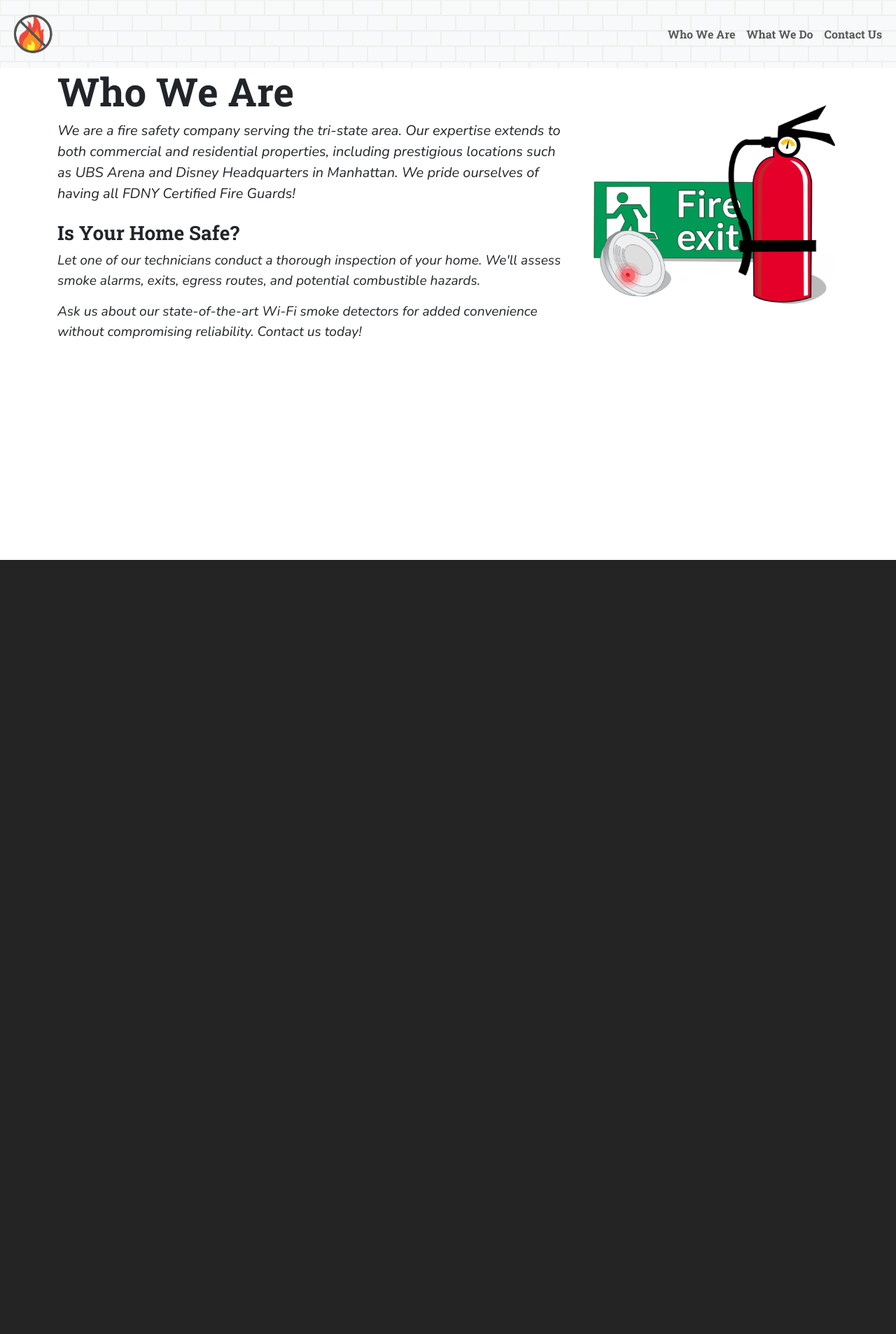
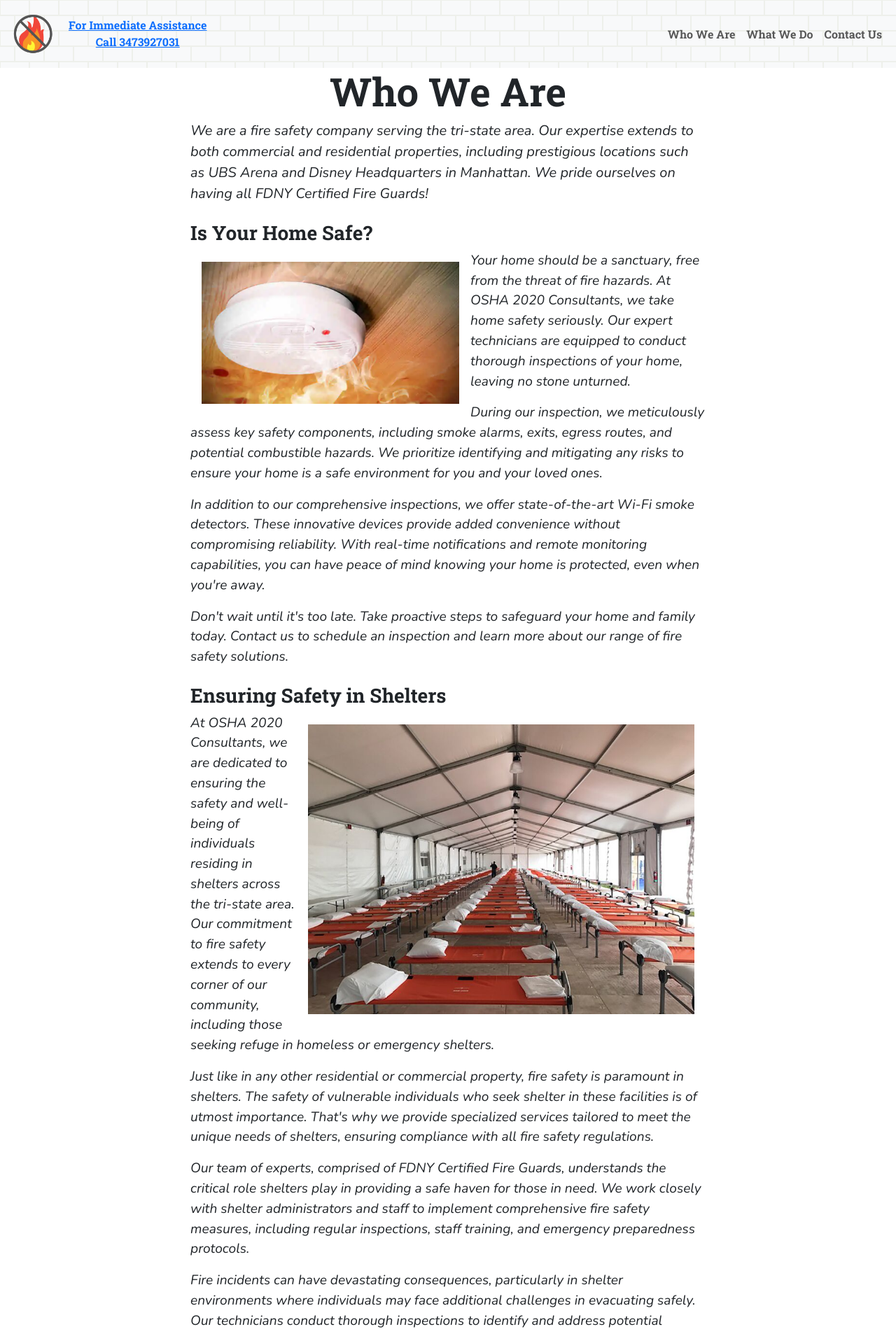
Before and after one commit to ronrain/fire-safety, a React (Vite) app in the folder fire-safety/: page /about in a window 1280 px wide. Shown: the top 1906 px of the page at 70% size. Before the commit the page ends 800 px from the top, so only its background shows below. Built offline with nearby package versions, Linux system fonts and the light colour scheme.

Commit message:
update content and styling, potential for footer

```diff
--- a/fire-safety/src/App.css
+++ b/fire-safety/src/App.css
@@ -48,34 +48,12 @@
   padding-left: 24px;
 }
 
-.monster-list,
-.monster-details,
-.spell-list,
-.spell-details {
-  max-width: 900px;
-  margin: 0 auto 36px;
-}
-
 .logo {
   height: 3em;
   will-change: filter;
   transition: filter 300ms;
 }
-.logo:hover {
-  filter: drop-shadow(0 0 2em #61dafbaa);
+footer, body{
+  margin-top: 0;
+  padding-top: 0;
 }
-
-@keyframes logo-spin {
-  from {
-    transform: rotate(0deg);
-  }
-  to {
-    transform: rotate(360deg);
-  }
-}
-
-@media (prefers-reduced-motion: no-preference) {
-  .logo {
-    animation: logo-spin infinite 20s linear;
-  }
-}
--- a/fire-safety/src/App.jsx
+++ b/fire-safety/src/App.jsx
@@ -11,6 +11,7 @@
 import ContactForm from './pages/ContactForm/ContactForm'
 
 import NavBar from './components/NavBar/NavBar'
+import Footer from './components/Footer/Footer'
 
 function App() {
   const location = useLocation()
@@ -19,6 +20,7 @@
   return (
     <>
       <NavBar />
+      {/* <a href="tel:+3473927031" className="text-center" style={{}}><strong>For Immediate Assistance Call 3473927031</strong></a> */}
       <Routes>
         <Route path='/details' element={<Details />} />
         <Route path='/about' element={<About />} />
@@ -29,17 +31,17 @@
       <div className="row">
         <div className="col-lg-8 mx-auto">
           <h1 className="display-4 text-center">OSHA 2020 Consultants</h1>
-          <img src="./fire-ex.jpeg" alt="Check Your Fire Extinguishers!" className="d-block mx-auto" style={{ maxWidth: '100%', height: 'auto' }} />
-          <p className="lead text-center">
+          <img src="./fire-safety.png" alt="At Home Fire Safety" className="fire-safety img-fluid" style={{ float:'right', maxWidth: '75%', height: 'auto' }} />
+          <p className="lead">
             OSHA 2020 Consultants is your trusted partner for fire safety solutions. Serving the tri-state area, we specialize in a wide range of services to ensure the safety and compliance of your premises.
           </p>
-          <p className='lead text-center'><strong>All of our Fire Guards are FDNY certified.</strong> Our fire guards can provide assistance for Impairments (F-01), Shelters (F-02), Temporary Assembly (F-04), Fire Safety Managers (S-56) and Temporary Heat (S-92). We have worked for corporate buildings, venues construction sites and many more. Whatever you need, we can provide you with the highest level of service.</p>
-          <p className='lead text-center'>We offer round-the-clock availability,<strong>24/7/365</strong>, to address any Fire Life Safety emergencies at your facility, ensuring compliance with local regulations and the continuous operation of your building.</p>
+          <p className='lead'><strong>All of our Fire Guards are FDNY certified.</strong> Our fire guards can provide assistance for Impairments (F-01), Shelters (F-02), Temporary Assembly (F-04), Fire Safety Managers (S-56) and Temporary Heat (S-92). We have worked for corporate buildings, venues construction sites and many more. Whatever you need, we can provide you with the highest level of service.</p>
+          <p className='lead'>We offer round-the-clock availability,<strong>24/7/365</strong>, to address any Fire Life Safety emergencies at your facility, ensuring compliance with local regulations and the continuous operation of your building.</p>
         </div>
       </div>
     </main>
-
       )}
+    {/* <Footer /> */}
     </>
   )
 }
--- /dev/null
+++ b/fire-safety/src/components/Footer/Footer.css
@@ -0,0 +1,10 @@
+footer, body{
+  margin-top: 0;
+  padding-top: 0;
+}
+
+.bg-dark, .text-white, .py-4, .mt-auto, .d-flex, .flex-column{
+  margin-top: 0;
+  padding-top: 0;
+  box-sizing: border-box;
+}
--- /dev/null
+++ b/fire-safety/src/components/Footer/Footer.jsx
@@ -0,0 +1,36 @@
+import React from 'react';
+import './Footer.css'
+
+const Footer = () => {
+  return (
+    <body class="d-flex flex-column" style={{margin:'0', padding:'0'}}>
+    <footer className="bg-dark text-white py-4 mt-auto" style={{margin:'0', padding:'0', position:'relative'}}>
+      <div className="container">
+        <div className="row">
+          <div className="col-lg-6">
+            <h5>OSHA 2020 Consultants - Fire Safety</h5>
+            <p>Email: info@example.com</p>
+            <a href="tel:+3473927031" className="mr-auto"><strong>For Immediate Assistance Call 3473927031</strong></a>
+          </div>
+          <div className="col-lg-6">
+            <h5>Quick Links</h5>
+            <ul className="list-unstyled">
+              <li><a href="/">Home</a></li>
+              <li><a href="/about">About Us</a></li>
+              <li><a href="/details">Services</a></li>
+              <li><a href="/contact">Contact Us</a></li>
+            </ul>
+          </div>
+        </div>
+        <div className="row mt-3">
+          <div className="col-lg-12">
+            <p className="text-center">© 2024 Ron Rain Studios. All Rights Reserved.</p>
+          </div>
+        </div>
+      </div>
+    </footer>
+    </body>
+  );
+};
+
+export default Footer;
--- a/fire-safety/src/components/LocationList/LocationList.jsx
+++ b/fire-safety/src/components/LocationList/LocationList.jsx
@@ -5,25 +5,25 @@
     <div>
       <h2 className="text-center">{props.title}</h2>
       <div className="container">
-        <div className="row row-cols-1 row-cols-md-2 row-cols-lg-3 g-3 justify-content-center">
+        <div className="row row-cols-1 row-cols-md-2 row-cols-lg-3 g-3 mx-auto">
           {props.location.map((item) => (
             <div className="col" key={item._id}>
-              <div className="card mb-3" style={{ width: '18rem' }}>
+              <div className="card mb-3 mx-auto" style={{ width: '18rem',  borderColor: '#3185fc', borderWidth: '2px', borderStyle: 'solid' }}>
                 <img
                   src={item.imageUrl}
                   className="card-img-top img-fluid"
-                  style={{ height: '200px' }} // Adjust the height as needed
+                  style={{ height: '200px' }}
                   alt=""
                 />
-                <div className="card-body">
-                  <p className="card-text">{item.location}</p>
+                <div className="card-body" style={{ backgroundColor:'#f4f9e9'}}>
+                  <p className="card-text text-center"> <strong>{item.location}</strong></p>
                 </div>
               </div>
             </div>
           ))}
         </div>
       </div>
-      <div className="mb-4"></div> {/* Add space at the bottom */}
+      <div className="mb-4"></div>
     </div>
   );
 };
--- a/fire-safety/src/components/NavBar/NavBar.jsx
+++ b/fire-safety/src/components/NavBar/NavBar.jsx
@@ -7,9 +7,9 @@
     <nav className="navbar navbar-expand-lg navbar-light bg-light">
     <div className="container-fluid">
       <a className="navbar-brand" href="/">
-        <img src="./logo.png" alt="Logo" className="navbar-logo" style={{ width: '70px', height: 'auto' }} />
+        <img src="./logo.png" alt="Logo" className="navbar-logo" style={{ width: '70px', height: 'auto', textDecoration:'none', textDecorationLine:'none', color:'#222725'  }} />
       </a>
-      {/* <a href="tel:+3473927031" className="mr-auto"><strong>For Immediate Assistance Call 3473927031</strong></a> */}
+      <a href="tel:+3473927031" className="mr-auto text-center"><strong>For Immediate Assistance <br /> Call 3473927031</strong></a>
       <button className="navbar-toggler" type="button" data-bs-toggle="collapse" data-bs-target="#navbarNavDropdown" aria-controls="navbarNavDropdown" aria-expanded="false" aria-label="Toggle navigation">
         <span className="navbar-toggler-icon"></span>
       </button>
--- a/fire-safety/src/components/ServiceList/ServiceList.css
+++ b/fire-safety/src/components/ServiceList/ServiceList.css
@@ -5,3 +5,7 @@
 .card-background-services {
   background-color: red;
 }
+
+.card {
+  border-color: #3a405a;
+}
--- a/fire-safety/src/components/ServiceList/ServiceList.jsx
+++ b/fire-safety/src/components/ServiceList/ServiceList.jsx
@@ -8,8 +8,8 @@
   <div className="container">
     <div className="card-deck">
       {props.service.map((item) => (
-            <div className="card mb-4" key={item._id}>
-              <div className="card-header"><strong>{item.code}</strong></div>
+        <div className="card mb-4 card-design" key={item._id} style={{ borderColor: '#3185fc', borderWidth: '2px', borderStyle: 'solid' }}>
+          <div className="card-header" style={{ backgroundColor:'#f4f9e9'}}><strong>{item.code}</strong></div>
           <div className="card-body">
             <h5 className="card-title">{item.name}</h5>
             <p className="card-text">{item.description}</p>
--- a/fire-safety/src/index.css
+++ b/fire-safety/src/index.css
@@ -57,3 +57,8 @@
 button:focus-visible {
   outline: 4px auto -webkit-focus-ring-color;
 }
+
+footer, body{
+  margin-top: 0;
+  padding-top: 0;
+}
--- a/fire-safety/src/pages/About/About.jsx
+++ b/fire-safety/src/pages/About/About.jsx
@@ -1,27 +1,58 @@
+import './About.css'
+
 const About = () => {
   return (
-    <main className="container">
-  <div className="row">
+    <main>
+    <div className="container">
+      <h1 className="display-4 text-center">Who We Are</h1>
+      <div className="row justify-content-center">
         <div className="col-lg-8">
-      <h1 className="display-4">Who We Are</h1>
           <p className="lead">
-        We are a fire safety company serving the tri-state area. Our expertise extends to both commercial and residential properties, including prestigious locations such as UBS Arena and Disney Headquarters in Manhattan. We pride ourselves of having all <strong>FDNY Certified Fire Guards</strong>!
+            We are a fire safety company serving the tri-state area. Our expertise extends to <strong>both commercial and residential properties</strong>, including prestigious locations such as UBS Arena and Disney Headquarters in Manhattan. We pride ourselves on having all <strong>FDNY Certified Fire Guards</strong>!
           </p>
 
+          <div className="mt-4">
               <h3 className="mt-4">Is Your Home Safe?</h3>
+              <img src="./smoke-de.webp" alt="Using WIFI enabled smoke detectors are the future of safety!" className="img-fluid" style={{ float:'left', maxWidth: '50%', height: 'auto', margin:'1rem' }} />
               <p>
-        Let one of our technicians conduct a thorough inspection of your home. We'll assess smoke alarms, exits, egress routes, and potential combustible hazards.
+                Your home should be a sanctuary, free from the threat of fire hazards. At OSHA 2020 Consultants, we take home safety seriously. Our expert technicians are equipped to conduct thorough inspections of your home, leaving no stone unturned.
               </p>
-
               <p>
-        Ask us about our state-of-the-art Wi-Fi smoke detectors for added convenience without compromising reliability. Contact us today!
+                During our inspection, we meticulously assess key safety components, including smoke alarms, exits, egress routes, and potential combustible hazards. We prioritize identifying and mitigating any risks to ensure your home is a safe environment for you and your loved ones.
+              </p>
+              <p>
+                In addition to our comprehensive inspections, we offer state-of-the-art Wi-Fi smoke detectors. These innovative devices provide added convenience without compromising reliability. With real-time notifications and remote monitoring capabilities, you can have peace of mind knowing your home is protected, even when you're away.
+              </p>
+              <p>
+                Don't wait until it's too late. Take proactive steps to safeguard your home and family today. Contact us to schedule an inspection and learn more about our range of fire safety solutions.
               </p>
             </div>
-    <div className="col-lg-4">
-      <img src="/fire-safety.png" alt="At Home Fire Safety" class="img-fluid mt-5" />
+            <div className="mt-4">
+          <h3 className="mt-4">Ensuring Safety in Shelters</h3>
+          <img src="./shelter.jpeg" alt="NYC Shelters Need Trained Fire Guards" className="img-fluid" style={{ float:'right', maxWidth: '75%', height: 'auto', margin: '1rem' }} />
+          <p>
+            At OSHA 2020 Consultants, we are dedicated to ensuring the safety and well-being of individuals residing in shelters across the tri-state area. Our commitment to fire safety extends to every corner of our community, including those seeking refuge in homeless or emergency shelters.
+          </p>
+          <p>
+            Just like in any other residential or commercial property, fire safety is paramount in shelters. The safety of vulnerable individuals who seek shelter in these facilities is of utmost importance. That's why we provide specialized services tailored to meet the unique needs of shelters, ensuring compliance with all fire safety regulations.
+          </p>
+          <p>
+            Our team of experts, comprised of FDNY Certified Fire Guards, understands the critical role shelters play in providing a safe haven for those in need. We work closely with shelter administrators and staff to implement comprehensive fire safety measures, including regular inspections, staff training, and emergency preparedness protocols.
+          </p>
+          <p>
+            Fire incidents can have devastating consequences, particularly in shelter environments where individuals may face additional challenges in evacuating safely. Our technicians conduct thorough inspections to identify and address potential hazards, ensuring that smoke alarms, exits, and egress routes are properly maintained and accessible at all times.
+          </p>
+          <p>
+            Don't leave the safety of your shelter residents to chance. Partner with OSHA 2020 Consultants and ensure that your facility meets the highest standards of fire safety. Contact us today to schedule a consultation and take proactive steps towards safeguarding those who rely on your shelter for safety and security.
+          </p>
+        </div>
+        </div>
       </div>
     </div>
   </main>
+
+
+
   )
 }
 
--- a/fire-safety/src/pages/ContactForm/ContactForm.css
+++ b/fire-safety/src/pages/ContactForm/ContactForm.css
@@ -101,3 +101,20 @@
 .button-82-pushable:focus:not(:focus-visible) {
   outline: none;
 }
+
+body {
+  margin: 0;
+  padding: 0;
+  display: flex;
+  flex-direction: column;
+  min-height: 100vh; /* Ensure the body takes up at least the height of the viewport */
+}
+
+.content {
+  flex: 1; /* Allow the content to grow to fill the available space */
+  padding-bottom: 50px; /* Add space at the bottom equal to the height of the footer */
+}
+
+.footer {
+  height: 50px; /* Set the height of the footer */
+}
```
Also changed, not shown: fire-safety/public/shelter.jpeg (added), fire-safety/public/smoke-de.webp (added), fire-safety/src/pages/About/About.css (added). Lines whose indentation alone changed are shown as unchanged.
